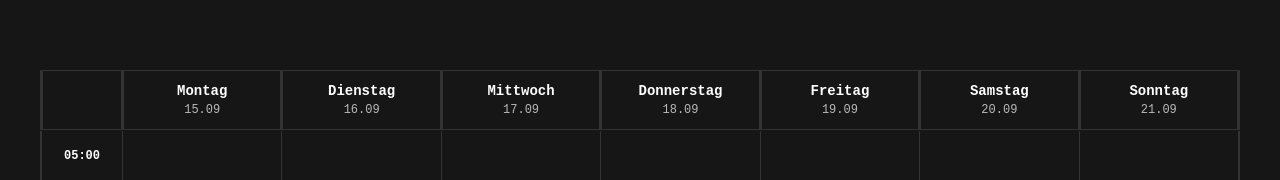
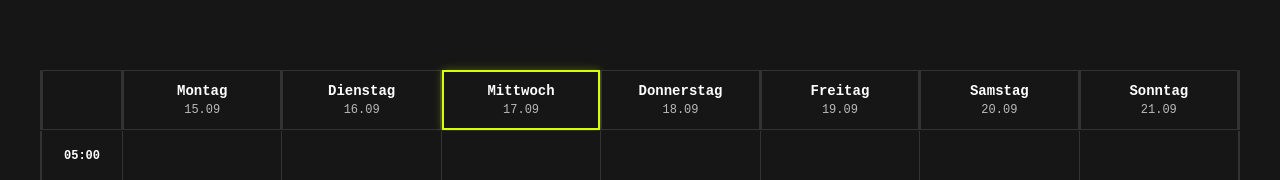
Before and after one commit to etienneauert/ticktaskV3, a React (Vite) app: page / in a window 1280 px wide. Both pictures are taken after a click on the button "GUEST". Shown: the part 610-790 px from the top of the page. Built offline with nearby package versions, Linux system fonts and the light colour scheme; no server answers.

Commit message:
Add yellow border highlight for current day in calendar

```diff
--- a/src/pages/TicktaskPages/WeekCalendar.jsx
+++ b/src/pages/TicktaskPages/WeekCalendar.jsx
@@ -114,6 +114,16 @@ export default function WeekCalendar({ user }) {
 
   const weekDates = getWeekDates();
 
+  // Prüfe ob ein Datum der aktuelle Tag ist
+  const isToday = (date) => {
+    const today = new Date();
+    return (
+      date.getDate() === today.getDate() &&
+      date.getMonth() === today.getMonth() &&
+      date.getFullYear() === today.getFullYear()
+    );
+  };
+
   // Berechne die Position des gelben Balkens für die aktuelle Zeit
   const getCurrentTimePosition = () => {
     const now = currentTime;
@@ -134,7 +144,8 @@ export default function WeekCalendar({ user }) {
     const barHeight = 1; // Höhe der HorizontalBar zwischen Zeilen
     // Jede vollständige Stunde: cellHeight + barHeight (außer der letzten)
     // Für die Position innerhalb der aktuellen Stunde: nur cellHeight
-    const topPosition = hourIndex * (cellHeight + barHeight) + minutesInHour * cellHeight;
+    const topPosition =
+      hourIndex * (cellHeight + barHeight) + minutesInHour * cellHeight;
 
     // Prüfe ob der aktuelle Tag in der angezeigten Woche liegt
     const today = new Date();
@@ -169,7 +180,12 @@ export default function WeekCalendar({ user }) {
         <div className={styles.LeftBar}></div>
         <div className={styles.TimeColumnHeader}></div>
         {weekDays.map((day, index) => (
-          <div key={day} className={styles.DayHeader}>
+          <div
+            key={day}
+            className={`${styles.DayHeader} ${
+              isToday(weekDates[index]) ? styles.DayHeaderToday : ""
+            }`}
+          >
             <div className={styles.DayName}>{day}</div>
             <div className={styles.DayDate}>
               {weekDates[index].getDate()}.
--- a/src/pages/TicktaskPages/WeekCalendar.module.css
+++ b/src/pages/TicktaskPages/WeekCalendar.module.css
@@ -39,6 +39,11 @@
   flex-direction: column;
   justify-content: center;
   box-sizing: border-box;
+}
+
+.DayHeaderToday {
+  border: 2px solid #d5ff05;
+  box-shadow: 0 0 8px rgba(213, 255, 5, 0.3);
 }
 
 .DayName {
```
